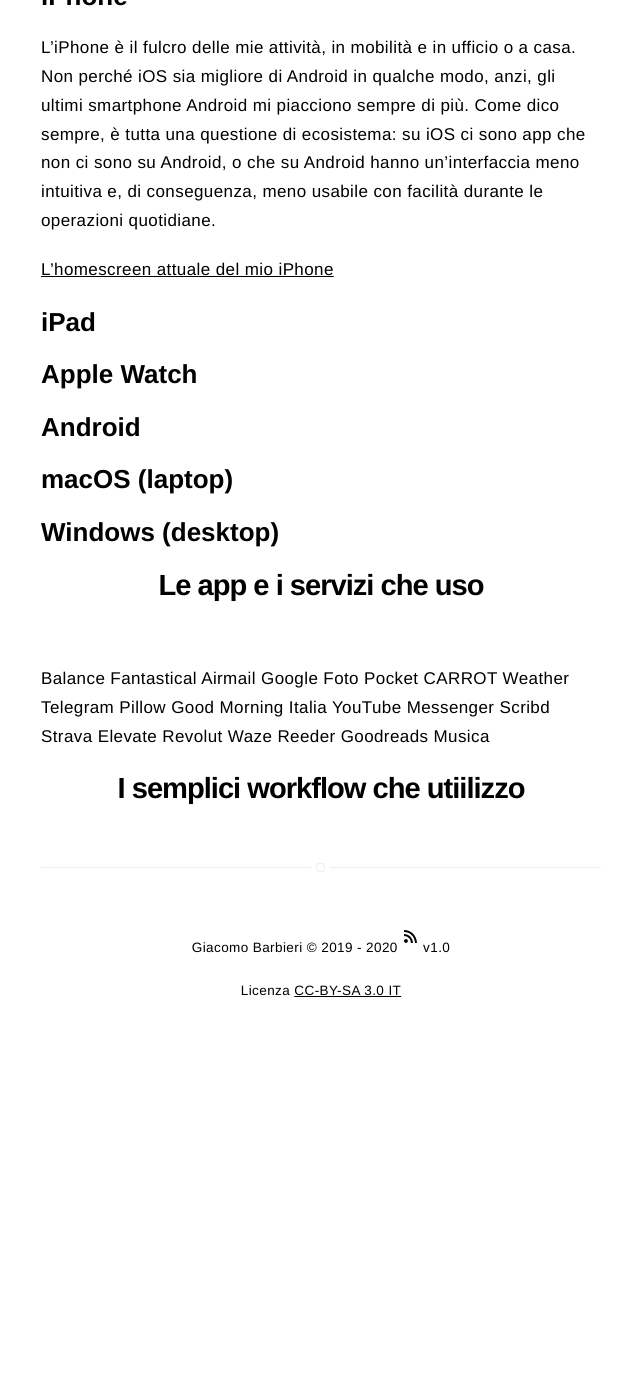
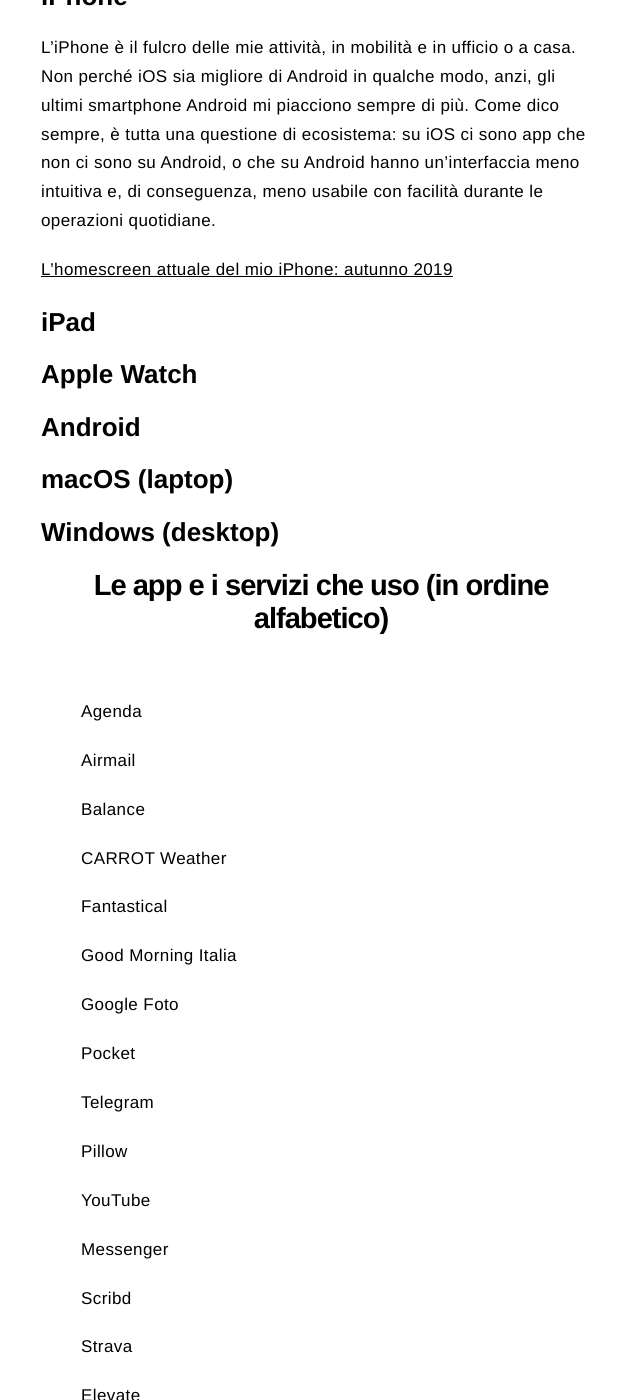
Before and after one commit to iJaack/Jaack, a Jekyll site: the page built from routines.md, in a window 1280 px wide and 1400 px high, scrolled down 700 px. Shown: the whole window, without its empty margins (319-959 px from the left). Built offline with Jekyll 4.4.1, drawn with Linux system fonts in a browser that asks for light colours; comment, search, counter and statistics services are not loaded; before the commit the page ends 1763 px from its top, so only the background shows below that; some of the changed text lies outside the part shown.

Commit message:
- aggiornamenti alla pagina Routines (nascosta) - installato Simple Analytics

```diff
--- a/_layouts/default.html
+++ b/_layouts/default.html
@@ -53,5 +53,9 @@
 
     {% include icons.html %}
 
+    <script async defer src="https://cdn.simpleanalytics.io/hello.js"></script>
+    <noscript>
+      <img src="https://api.simpleanalytics.io/hello.gif" alt="">
+    </noscript>
 </body>
 </html>
--- a/routines.md
+++ b/routines.md
@@ -5,11 +5,9 @@
 
 Questa pagina non è un post, non è una recensione né un progetto. È la mia vita.
 Il modo in cui la mia vita è organizzata e il modo in cui alcune cose accadono
-per inerzia. Il modo in cui riesco a creare momenti casuali positivi per me e le
-persone che mi stanno intorno e con cui lavoro.
+per inerzia. Il modo in cui riesco a creare momenti casuali positivi per me e le persone che mi stanno intorno e con cui lavoro.
 
-È come se fosse il libro di me, ma non la mia biografia. E per questo è a capitoli,
-che si possono consultare, in maniera sparsa, usando la tabella dei contenuti
+È come se fosse il libro di me, ma non la mia biografia. E per questo è a capitoli, che si possono consultare, in maniera sparsa, usando la tabella dei contenuti
 qui in basso.
 
 # Indice
@@ -22,13 +20,9 @@
 
 ## iPhone
 L'iPhone è il fulcro delle mie attività, in mobilità e in ufficio o a casa.
-Non perché iOS sia migliore di Android in qualche modo, anzi, gli ultimi smartphone
-Android mi piacciono sempre di più. Come dico sempre, è tutta una questione di ecosistema:
-su iOS ci sono app che non ci sono su Android, o che su Android hanno un'interfaccia
-meno intuitiva e, di conseguenza, meno usabile con facilità durante le operazioni
-quotidiane.
+Non perché iOS sia migliore di Android in qualche modo, anzi, gli ultimi smartphone Android mi piacciono sempre di più. Come dico sempre, è tutta una questione di ecosistema: su iOS ci sono app che non ci sono su Android, o che su Android hanno un'interfaccia meno intuitiva e, di conseguenza, meno usabile con facilità durante le operazioni quotidiane.
 
-[L'homescreen attuale del mio iPhone](https://jaack.me/homescreen-estate-autunno-2019)
+[L'homescreen attuale del mio iPhone: autunno 2019](https://jaack.me/homescreen-estate-autunno-2019)
 
 ## iPad
 
@@ -40,26 +34,60 @@
 
 ## Windows (desktop)
 
-# Le app e i servizi che uso
+# Le app e i servizi che uso (in ordine alfabetico)
 
-Balance
-Fantastical
-Airmail
-Google Foto
-Pocket
-CARROT Weather
-Telegram
-Pillow
-Good Morning Italia
-YouTube
-Messenger
-Scribd
-Strava
-Elevate
-Revolut
-Waze
-Reeder
-Goodreads
-Musica
+- Agenda
 
-# I semplici workflow che utiilizzo
+- Airmail
+
+- Balance
+
+- CARROT Weather
+
+- Fantastical
+
+- Good Morning Italia
+
+- Google Foto
+
+- Pocket
+
+- Telegram
+
+- Pillow
+
+- YouTube
+
+- Messenger
+
+- Scribd
+
+- Strava
+
+- Elevate
+
+- Revolut
+
+- Waze
+
+- Reeder
+
+- Goodreads
+
+- Musica
+
+# I workflow che utilizzo
+
+<section class="list">
+	{% if site.posts.size == 0 %}
+		<p class="text-center">Nessuna routine per ora :)</p>
+	{% else %}
+		{% for post in site.posts %}
+			{% if post.category == 'routines' %}
+				{% if post.hidden != true %}
+					{% include blog-post.html %}
+				{% endif %}
+			{% endif %}
+		{% endfor %}
+	{% endif %}
+</section>
```
